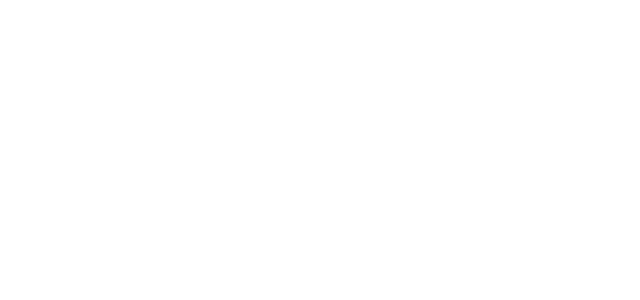
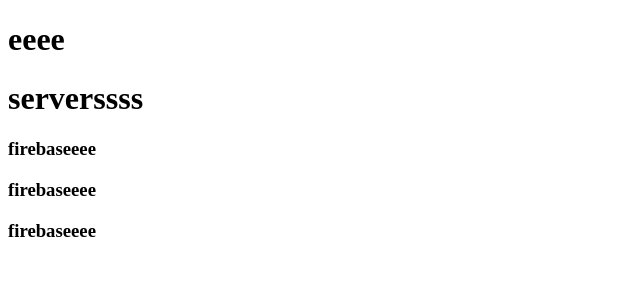
Before and after one commit to KaricAnes/my-second-angular-app, an Angular app: page / in a window 1280 px wide. Shown: the top 300 px of the page, without its empty margins (0-640 px from the left). Built offline with nearby package versions, Linux system fonts and the light colour scheme.

Commit message:
Creating new component with ng g c compName and manually

```diff
--- a/src/app/app.component.html
+++ b/src/app/app.component.html
@@ -0,0 +1,2 @@
+<h1>eeee</h1>
+<app-servers> </app-servers>
--- a/src/app/app.module.ts
+++ b/src/app/app.module.ts
@@ -2,10 +2,14 @@
 import { BrowserModule } from '@angular/platform-browser';
 
 import { AppComponent } from './app.component';
+import {ServerComponent} from './server/server.component';
+import { ServersComponent } from './servers/servers.component'
 
 @NgModule({
   declarations: [
-    AppComponent
+    AppComponent,
+    ServerComponent,
+    ServersComponent
   ],
   imports: [
     BrowserModule
--- /dev/null
+++ b/src/app/server/server.component.html
@@ -0,0 +1 @@
+<h3>{{serverData}}</h3>
--- /dev/null
+++ b/src/app/server/server.component.ts
@@ -0,0 +1,10 @@
+import { Component } from '@angular/core';
+
+@Component({
+  selector: 'app-server',
+  templateUrl: './server.component.html',
+  styleUrls: ['./server.component.css']
+})
+export class ServerComponent {
+  serverData = 'firebaseeee';
+}
--- /dev/null
+++ b/src/app/servers/servers.component.html
@@ -0,0 +1,4 @@
+<h1>serverssss</h1>
+<app-server></app-server>
+<app-server></app-server>
+<app-server></app-server>
--- /dev/null
+++ b/src/app/servers/servers.component.ts
@@ -0,0 +1,15 @@
+import { Component, OnInit } from '@angular/core';
+
+@Component({
+  selector: 'app-servers',
+  templateUrl: './servers.component.html', //mozemo preko ovog pokazivati na server selector
+  styleUrls: ['./servers.component.css']
+})
+export class ServersComponent implements OnInit {
+
+  constructor() { }
+
+  ngOnInit(): void {
+  }
+
+}
```
Also changed, not shown: src/app/server/server.component.css (added), src/app/servers/servers.component.css (added), 1 other file (tests, documents, lock files or other folders).
